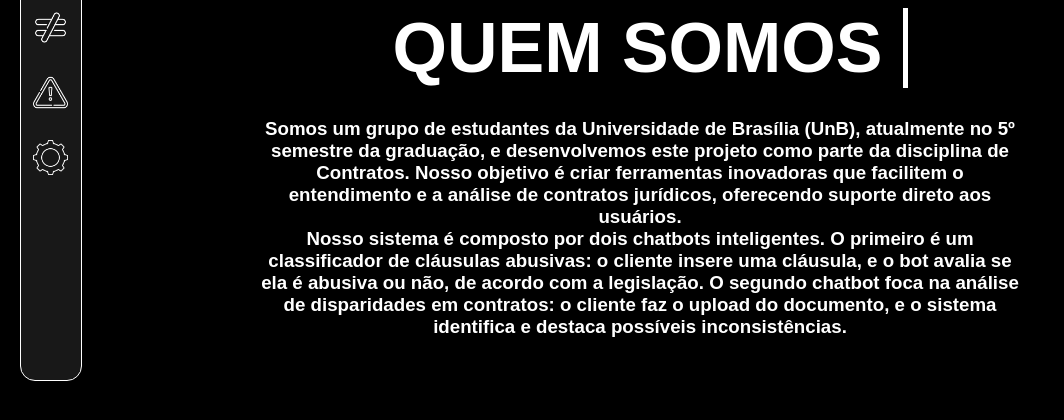
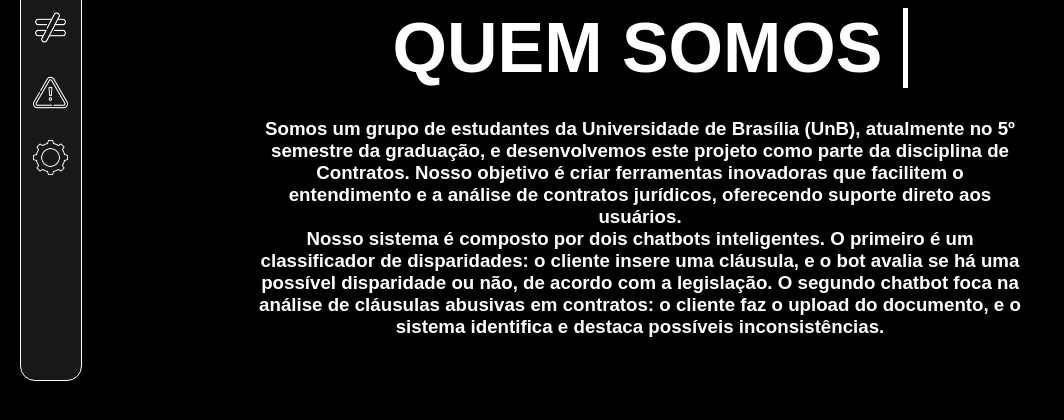
Before and after one commit to caiolamego/classificador-contratos, a Flask app: page / in a window 1280 px wide. Shown: the part 350-770 px from the top of the page, without its empty margins (0-1064 px from the left). Run offline with Flask 3, Linux system fonts and the light colour scheme; some web fonts are replaced.

Commit message:
ajusta texto da home

```diff
--- a/templates/home.html
+++ b/templates/home.html
@@ -35,7 +35,7 @@
         <h3 class="text">Somos um grupo de estudantes da Universidade de Brasília (UnB), atualmente no 5º semestre da graduação, e desenvolvemos este projeto como parte da disciplina de Contratos. Nosso objetivo é criar ferramentas inovadoras que facilitem o entendimento e a análise de contratos jurídicos, oferecendo suporte direto aos usuários.
         </h3>
         <h3 class="text">
-            Nosso sistema é composto por dois chatbots inteligentes. O primeiro é um classificador de cláusulas abusivas: o cliente insere uma cláusula, e o bot avalia se ela é abusiva ou não, de acordo com a legislação. O segundo chatbot foca na análise de disparidades em contratos: o cliente faz o upload do documento, e o sistema identifica e destaca possíveis inconsistências.
+            Nosso sistema é composto por dois chatbots inteligentes. O primeiro é um classificador de disparidades: o cliente insere uma cláusula, e o bot avalia se há uma possível disparidade ou não, de acordo com a legislação. O segundo chatbot foca na análise de cláusulas abusivas em contratos: o cliente faz o upload do documento, e o sistema identifica e destaca possíveis inconsistências.
         </h3>
     </div>
 
```
